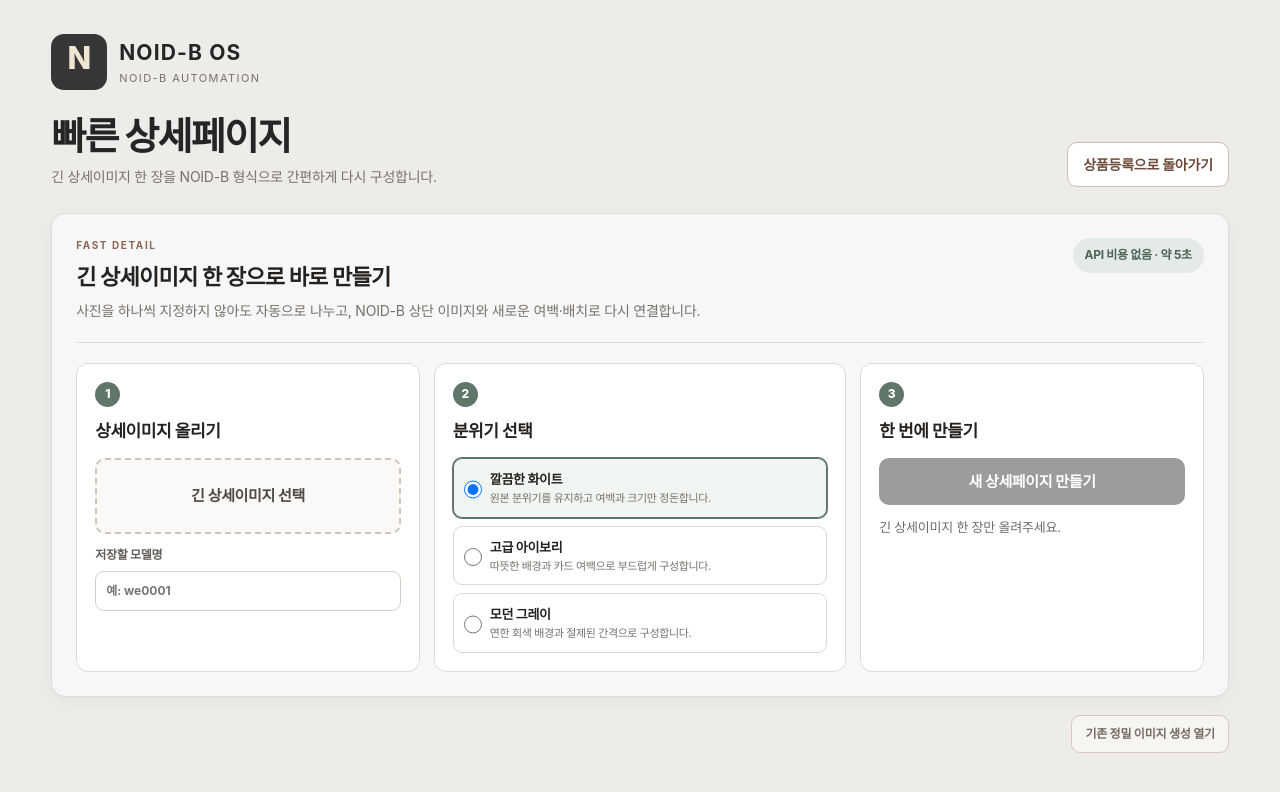
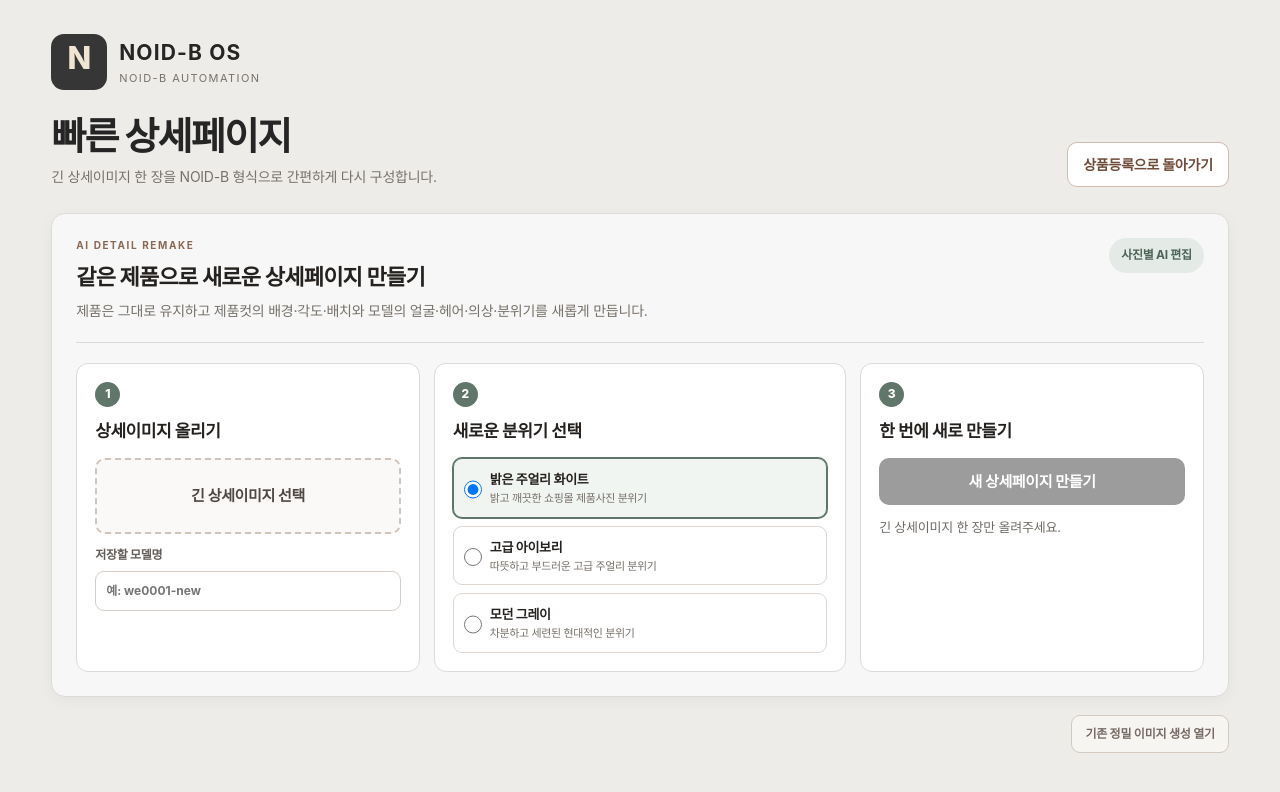
Before and after one commit to noidb/noidb-os, a Next.js app: page /image-generator in a window 1280 px wide. Shown: the top 792 px of the page. Built offline with nearby package versions, Linux system fonts and the light colour scheme; a web font is replaced by a local one.

Commit message:
상세페이지 사진 AI 변형 기능으로 교체

```diff
--- a/app/image-generator/QuickDetailComposer.tsx
+++ b/app/image-generator/QuickDetailComposer.tsx
@@ -1,48 +1,81 @@
 "use client";
 
 import { ChangeEvent, useState } from "react";
-import { readImageFile, rebuildDetailPage, type QuickDetailStyle } from "@/lib/image-generator/quick-detail";
+import { composeQuickDetailPage, readImageFile, splitDetailPage, type QuickDetailSection, type QuickDetailStyle } from "@/lib/image-generator/quick-detail";
 import styles from "./styles.module.css";
 
+const HEADER_URL = "/노이드비-상단이미지.jpg";
 const STYLE_OPTIONS: Array<{ value: QuickDetailStyle; title: string; description: string }> = [
-  { value: "clean", title: "깔끔한 화이트", description: "원본 분위기를 유지하고 여백과 크기만 정돈합니다." },
-  { value: "ivory", title: "고급 아이보리", description: "따뜻한 배경과 카드 여백으로 부드럽게 구성합니다." },
-  { value: "modern", title: "모던 그레이", description: "연한 회색 배경과 절제된 간격으로 구성합니다." },
+  { value: "clean", title: "밝은 주얼리 화이트", description: "밝고 깨끗한 쇼핑몰 제품사진 분위기" },
+  { value: "ivory", title: "고급 아이보리", description: "따뜻하고 부드러운 고급 주얼리 분위기" },
+  { value: "modern", title: "모던 그레이", description: "차분하고 세련된 현대적인 분위기" },
 ];
 
+type Result = { dataUrl: string; sectionCount: number; width: number; height: number };
+
 export default function QuickDetailComposer() {
-  const [source, setSource] = useState("");
   const [sourceName, setSourceName] = useState("");
   const [modelName, setModelName] = useState("");
   const [style, setStyle] = useState<QuickDetailStyle>("clean");
-  const [result, setResult] = useState<{ dataUrl: string; sectionCount: number; width: number; height: number } | null>(null);
+  const [originalSections, setOriginalSections] = useState<QuickDetailSection[]>([]);
+  const [editedSections, setEditedSections] = useState<QuickDetailSection[]>([]);
+  const [result, setResult] = useState<Result | null>(null);
   const [busy, setBusy] = useState(false);
+  const [progress, setProgress] = useState(0);
   const [message, setMessage] = useState("긴 상세이미지 한 장만 올려주세요.");
 
   async function chooseFile(event: ChangeEvent<HTMLInputElement>) {
     const file = event.target.files?.[0];
     if (!file) return;
+    setBusy(true);
     try {
-      setSource(await readImageFile(file));
+      const source = await readImageFile(file);
+      const sections = await splitDetailPage(source, HEADER_URL);
       setSourceName(file.name);
       setModelName(file.name.replace(/\.[^.]+$/, ""));
+      setOriginalSections(sections);
+      setEditedSections([]);
       setResult(null);
-      setMessage("이미지를 불러왔습니다. 스타일을 고르고 만들기만 누르세요.");
+      setProgress(0);
+      setMessage(`${sections.length}장의 사진을 찾았습니다. 만들기를 누르면 각 사진을 새로운 장면으로 바꿉니다.`);
     } catch (error) {
       setMessage(error instanceof Error ? error.message : "이미지를 불러오지 못했습니다.");
+    } finally {
+      setBusy(false);
+      event.target.value = "";
     }
   }
 
+  async function editSection(section: QuickDetailSection) {
+    const response = await fetch("/api/image-generator/generate", {
+      method: "POST",
+      headers: { "Content-Type": "application/json" },
+      body: JSON.stringify({ kind: "quick-detail", style, references: [{ dataUrl: section.dataUrl, role: "detail-section" }] }),
+    });
+    const data = await response.json() as { imageDataUrl?: string; error?: string };
+    if (!response.ok || !data.imageDataUrl) throw new Error(data.error || "사진을 새로 만들지 못했습니다.");
+    return { ...section, dataUrl: data.imageDataUrl };
+  }
+
   async function create() {
-    if (!source) return setMessage("긴 상세이미지를 먼저 올려주세요.");
+    if (!originalSections.length) return setMessage("긴 상세이미지를 먼저 올려주세요.");
     setBusy(true);
-    setMessage("상세이미지를 자동으로 나누고 새 배치로 구성하고 있습니다.");
+    setResult(null);
+    const completed = [...editedSections];
     try {
-      const rebuilt = await rebuildDetailPage(source, "/노이드비-상단이미지.jpg", style);
-      setResult(rebuilt);
-      setMessage(`${rebuilt.sectionCount}개 구간을 자동 재구성했습니다. API 비용은 들지 않습니다.`);
+      for (let index = completed.length; index < originalSections.length; index += 1) {
+        setProgress(index);
+        setMessage(`${originalSections.length}장 중 ${index + 1}번째 사진을 새롭게 만들고 있습니다. 완성된 사진은 그대로 보관됩니다.`);
+        const edited = await editSection(originalSections[index]);
+        completed.push(edited);
+        setEditedSections([...completed]);
+      }
+      setProgress(originalSections.length);
+      const composed = await composeQuickDetailPage(HEADER_URL, completed);
+      setResult(composed);
+      setMessage("같은 제품을 사용한 새로운 상세페이지를 완성했습니다. 제품 모양을 꼭 확인해주세요.");
     } catch (error) {
-      setMessage(error instanceof Error ? error.message : "새 상세페이지를 만들지 못했습니다.");
+      setMessage(`${error instanceof Error ? error.message : "작업 중 문제가 생겼습니다."} 다시 누르면 ${completed.length + 1}번째부터 이어서 만듭니다.`);
     } finally {
       setBusy(false);
     }
@@ -50,14 +83,14 @@ export default function QuickDetailComposer() {
 
   return <section className={styles.quickPanel}>
     <div className={styles.quickIntro}>
-      <div><span>FAST DETAIL</span><h2>긴 상세이미지 한 장으로 바로 만들기</h2><p>사진을 하나씩 지정하지 않아도 자동으로 나누고, NOID-B 상단 이미지와 새로운 여백·배치로 다시 연결합니다.</p></div>
-      <strong>API 비용 없음 · 약 5초</strong>
+      <div><span>AI DETAIL REMAKE</span><h2>같은 제품으로 새로운 상세페이지 만들기</h2><p>제품은 그대로 유지하고 제품컷의 배경·각도·배치와 모델의 얼굴·헤어·의상·분위기를 새롭게 만듭니다.</p></div>
+      <strong>사진별 AI 편집</strong>
     </div>
     <div className={styles.quickSteps}>
-      <article><span>1</span><h3>상세이미지 올리기</h3><label className={styles.quickUpload}>{source ? "다른 이미지 선택" : "긴 상세이미지 선택"}<input type="file" accept="image/jpeg,image/png,image/webp" onChange={chooseFile} /></label>{sourceName && <small>{sourceName}</small>}<label className={styles.quickModel}>저장할 모델명<input value={modelName} onChange={event => setModelName(event.target.value)} placeholder="예: we0001" /></label></article>
-      <article><span>2</span><h3>분위기 선택</h3><div className={styles.styleChoices}>{STYLE_OPTIONS.map(option => <label key={option.value} className={style === option.value ? styles.selectedStyle : ""}><input type="radio" name="quick-style" value={option.value} checked={style === option.value} onChange={() => setStyle(option.value)} /><strong>{option.title}</strong><small>{option.description}</small></label>)}</div></article>
-      <article><span>3</span><h3>한 번에 만들기</h3><button className={styles.quickCreate} disabled={!source || busy} onClick={create}>{busy ? "새로 구성하는 중…" : "새 상세페이지 만들기"}</button><p>{message}</p>{result && <a className={styles.quickDownload} href={result.dataUrl} download={`${modelName.trim() || "NOID-B-상세페이지"}.jpg`}>완성 이미지 저장하기</a>}</article>
+      <article><span>1</span><h3>상세이미지 올리기</h3><label className={styles.quickUpload}>{sourceName ? "다른 이미지 선택" : "긴 상세이미지 선택"}<input type="file" accept="image/jpeg,image/png,image/webp" onChange={chooseFile} /></label>{sourceName && <small>{sourceName}</small>}<label className={styles.quickModel}>저장할 모델명<input value={modelName} onChange={event => setModelName(event.target.value)} placeholder="예: we0001-new" /></label></article>
+      <article><span>2</span><h3>새로운 분위기 선택</h3><div className={styles.styleChoices}>{STYLE_OPTIONS.map(option => <label key={option.value} className={style === option.value ? styles.selectedStyle : ""}><input type="radio" name="quick-style" value={option.value} checked={style === option.value} onChange={() => { setStyle(option.value); setEditedSections([]); setResult(null); setProgress(0); }} /><strong>{option.title}</strong><small>{option.description}</small></label>)}</div></article>
+      <article><span>3</span><h3>한 번에 새로 만들기</h3><button className={styles.quickCreate} disabled={!originalSections.length || busy} onClick={create}>{busy ? `${originalSections.length}장 중 ${Math.min(progress + 1, originalSections.length)}장 작업 중…` : editedSections.length ? "이어서 만들기" : "새 상세페이지 만들기"}</button><p>{message}</p>{originalSections.length > 0 && <small>예상 AI 편집: {originalSections.length}회 · 완료: {editedSections.length}장</small>}{result && <a className={styles.quickDownload} href={result.dataUrl} download={`${modelName.trim() || "NOID-B-새상세페이지"}.jpg`}>완성 이미지 저장하기</a>}</article>
     </div>
-    {result && <div className={styles.quickResult}><div><strong>완성 미리보기</strong><span>{result.width}×{result.height}px · {result.sectionCount}개 구간</span></div><a href={result.dataUrl} target="_blank" rel="noreferrer"><img src={result.dataUrl} alt="자동 재구성 상세페이지" /></a></div>}
+    {result && <div className={styles.quickResult}><div><strong>완성 미리보기</strong><span>{result.width}×{result.height}px · AI 편집 {result.sectionCount}장</span><small>제품 무늬·잠금장치·크기가 원본과 같은지 확대해서 확인해주세요.</small></div><a href={result.dataUrl} target="_blank" rel="noreferrer"><img src={result.dataUrl} alt="AI로 새롭게 만든 상세페이지" /></a></div>}
   </section>;
 }
--- a/lib/image-generator/quick-detail.ts
+++ b/lib/image-generator/quick-detail.ts
@@ -1,4 +1,9 @@
 export type QuickDetailStyle = "clean" | "ivory" | "modern";
+
+export type QuickDetailSection = {
+  id: string;
+  dataUrl: string;
+};
 
 export type QuickDetailResult = {
   dataUrl: string;
@@ -25,75 +30,48 @@ export function readImageFile(file: File) {
   });
 }
 
-function styleValues(style: QuickDetailStyle) {
-  if (style === "ivory") return { page: "#F5F0E8", card: "#FFFDFC", gap: 30, inset: 34 };
-  if (style === "modern") return { page: "#ECEFF1", card: "#FFFFFF", gap: 24, inset: 28 };
-  return { page: "#FFFFFF", card: "#FFFFFF", gap: 18, inset: 20 };
-}
-
-export async function rebuildDetailPage(
-  sourceUrl: string,
-  headerUrl: string,
-  style: QuickDetailStyle,
-): Promise<QuickDetailResult> {
+export async function splitDetailPage(sourceUrl: string, headerUrl: string): Promise<QuickDetailSection[]> {
   const [source, header] = await Promise.all([loadImage(sourceUrl), loadImage(headerUrl)]);
-  const targetWidth = 780;
-  const sourceScale = targetWidth / source.naturalWidth;
-
-  // 기존 상세페이지에 같은 비율의 NOID-B 상단 이미지가 있으면 그 부분은 제외합니다.
   const expectedHeaderHeight = Math.round(source.naturalWidth * (header.naturalHeight / header.naturalWidth));
   const hasOldHeader = source.naturalHeight > source.naturalWidth * 2 && expectedHeaderHeight < source.naturalHeight * 0.25;
   const contentStart = hasOldHeader ? Math.min(expectedHeaderHeight, source.naturalHeight) : 0;
-  const sections: Array<{ y: number; height: number }> = [];
-  for (let y = contentStart; y < source.naturalHeight; y += source.naturalWidth) {
-    sections.push({ y, height: Math.min(source.naturalWidth, source.naturalHeight - y) });
+  const sections: QuickDetailSection[] = [];
+
+  for (let y = contentStart, index = 0; y < source.naturalHeight; y += source.naturalWidth, index += 1) {
+    const height = Math.min(source.naturalWidth, source.naturalHeight - y);
+    // 끝에 남은 아주 짧은 조각은 불완전한 사진일 가능성이 높아 제외합니다.
+    if (height < source.naturalWidth * 0.45) break;
+    const canvas = document.createElement("canvas");
+    canvas.width = 1024;
+    canvas.height = 1024;
+    const ctx = canvas.getContext("2d");
+    if (!ctx) throw new Error("상세페이지 사진을 구분하지 못했습니다.");
+    ctx.fillStyle = "#FFFFFF";
+    ctx.fillRect(0, 0, canvas.width, canvas.height);
+    const outputHeight = Math.round(1024 * (height / source.naturalWidth));
+    ctx.drawImage(source, 0, y, source.naturalWidth, height, 0, Math.round((1024 - outputHeight) / 2), 1024, outputHeight);
+    sections.push({ id: `quick-${index + 1}`, dataUrl: canvas.toDataURL("image/jpeg", 0.92) });
   }
-  if (!sections.length) sections.push({ y: 0, height: source.naturalHeight });
+  if (!sections.length) throw new Error("상세페이지 안에서 변형할 사진을 찾지 못했습니다.");
+  return sections;
+}
 
-  const values = styleValues(style);
+export async function composeQuickDetailPage(headerUrl: string, sections: QuickDetailSection[]): Promise<QuickDetailResult> {
+  const [header, ...images] = await Promise.all([loadImage(headerUrl), ...sections.map(section => loadImage(section.dataUrl))]);
+  const targetWidth = 780;
   const headerHeight = Math.round(header.naturalHeight * (targetWidth / header.naturalWidth));
-  const sectionHeights = sections.map((section, index) => {
-    const base = Math.round(section.height * sourceScale);
-    return index % 3 === 1 ? Math.round(base * 0.94) : base;
-  });
-  const totalHeight = headerHeight + values.gap + sectionHeights.reduce((sum, height) => sum + height + values.gap, 0);
+  const sectionHeight = targetWidth;
   const canvas = document.createElement("canvas");
   canvas.width = targetWidth;
-  canvas.height = totalHeight;
+  canvas.height = headerHeight + images.length * sectionHeight;
   const ctx = canvas.getContext("2d");
-  if (!ctx) throw new Error("새 상세페이지를 만들지 못했습니다.");
-  ctx.fillStyle = values.page;
+  if (!ctx) throw new Error("새 상세페이지를 연결하지 못했습니다.");
+  ctx.fillStyle = "#FFFFFF";
   ctx.fillRect(0, 0, canvas.width, canvas.height);
   ctx.drawImage(header, 0, 0, targetWidth, headerHeight);
-
-  let outputY = headerHeight + values.gap;
-  sections.forEach((section, index) => {
-    const cardInset = index % 3 === 1 ? values.inset : index % 3 === 2 ? Math.round(values.inset / 2) : 0;
-    const cardX = cardInset;
-    const cardWidth = targetWidth - cardInset * 2;
-    const cardHeight = sectionHeights[index];
-    ctx.fillStyle = values.card;
-    ctx.fillRect(cardX, outputY, cardWidth, cardHeight);
-
-    const sourceRatio = source.naturalWidth / section.height;
-    const targetRatio = cardWidth / cardHeight;
-    let sx = 0;
-    let sy = section.y;
-    let sw = source.naturalWidth;
-    let sh = section.height;
-    if (sourceRatio > targetRatio) {
-      sw = sh * targetRatio;
-      sx = (source.naturalWidth - sw) / 2;
-    } else if (sourceRatio < targetRatio) {
-      sh = sw / targetRatio;
-      sy = section.y + (section.height - sh) / 2;
-    }
-    ctx.drawImage(source, sx, sy, sw, sh, cardX, outputY, cardWidth, cardHeight);
-    outputY += cardHeight + values.gap;
-  });
-
+  images.forEach((image, index) => ctx.drawImage(image, 0, headerHeight + index * sectionHeight, targetWidth, sectionHeight));
   return {
-    dataUrl: canvas.toDataURL("image/jpeg", 0.91),
+    dataUrl: canvas.toDataURL("image/jpeg", 0.92),
     sectionCount: sections.length,
     width: targetWidth,
     height: canvas.height,
```
Also changed, not shown: app/api/image-generator/generate/route.ts (+15 -0 lines).
